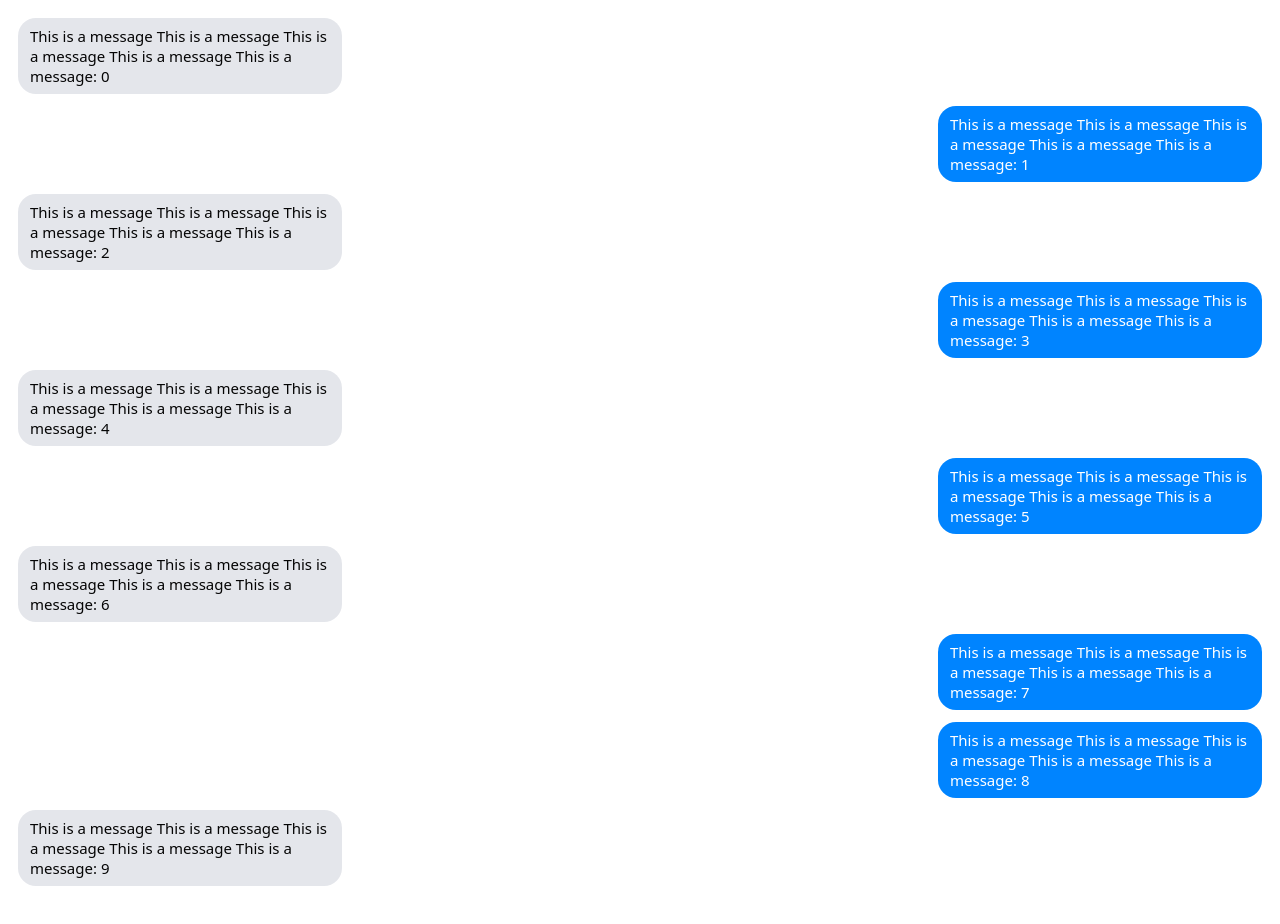
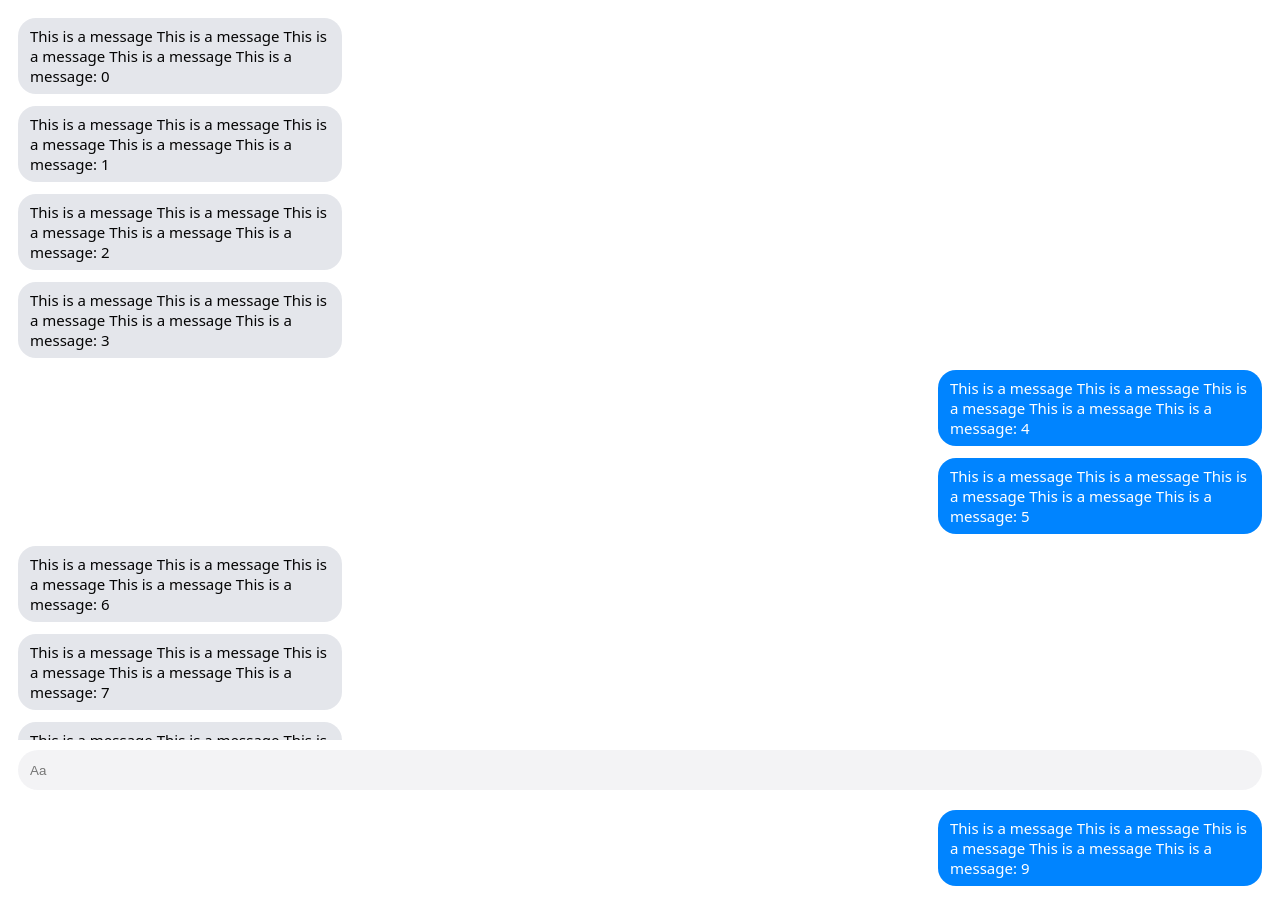
Before and after one commit to p-sun/multiplatform-chat-from-scratch, a React (Create React App) app in the folder react-web-client/: page / in a window 1280 px wide. Shown: the top 924 px of the page. Built offline with nearby package versions, Linux system fonts and the light colour scheme; the HTML template or start-up script is replaced by a standard one.

Commit message:
feat: Create InputContainer. Press enter to submit to create a new text bubble.

```diff
--- a/react-web-client/src/App.css
+++ b/react-web-client/src/App.css
@@ -7,13 +7,16 @@ body {
   --wash: #e4e6eb;
 }
 
+.conversation-panel {
+  margin: 18px;
+}
+
 .messages-list {
   flex: auto;
   display: flex;
   flex-direction: column;
   row-gap: 12px;
   font-size: 15px;
-  margin: 18px;
 }
 
 .chat-bubble-hstack {
@@ -21,10 +24,7 @@ body {
 }
 
 .chat-bubble {
-  padding-right: 12px;
-  padding-left: 12px;
-  padding-top: 8px;
-  padding-bottom: 8px;
+  padding: 8px 12px;
   border-radius: 18px;
   max-width: 300px;
 }
@@ -42,3 +42,28 @@ body {
 .chat-bubble-spacer {
   flex-grow: 1;
 }
+
+.conversation-input {
+  background-color: white;
+  color: rgb(28, 30, 33);
+  padding-top: 10px;
+  padding-bottom: 10px;
+  padding-right: 18px;
+  position: fixed;
+  bottom: 0px;
+  width: -webkit-fill-available;
+}
+
+.conversation-input .bubble {
+  border-radius: 20px;
+  background-color: rgba(134, 142, 153, 0.1);
+  padding: 8px 10px;
+}
+
+.conversation-input .text-input {
+  line-height: 20.1px;
+  border-width: 0px;
+  width: 98%;
+  outline: none;
+  background-color: transparent;
+}
--- a/react-web-client/src/App.tsx
+++ b/react-web-client/src/App.tsx
@@ -1,11 +1,18 @@
+import { useState } from 'react';
 import './App.css';
 import { Conversation } from './components/Conversation';
+import { ConvoInput } from './components/InputContainer';
 
 function App() {
-  const msgs = Array.from({ length: 10 }).map((val, i) => String(i));
+  const [msgs, setMessages] = useState(Array.from({ length: 10 }).map((val, i) => String(i)));
+  const onSubmit = (text: string) => {
+    setMessages((prevMsgs) => prevMsgs.concat(text));
+  };
   return (
-    <div className='todo-app'>
+    <div className='conversation-panel'>
       <Conversation messages={msgs} />
+      <br />
+      <ConvoInput onSubmit={onSubmit} />
     </div>
   );
 }
--- /dev/null
+++ b/react-web-client/src/Todo.css
@@ -0,0 +1,112 @@
+body {
+  background: linear-gradient(90deg, rgba(48, 16, 255, 1) 0%, rgba(100, 115, 255, 1) 100%);
+}
+
+.todo-app {
+  display: flex;
+  flex-direction: column;
+  justify-content: start;
+  width: 520px;
+  min-height: 600px;
+  background: #161a2b;
+  text-align: center;
+  margin: 128px auto;
+  border-radius: 10px;
+  padding-bottom: 32px;
+}
+
+h1 {
+  margin: 32px 0;
+  color: #fff;
+  font-size: 24px;
+}
+
+.complete {
+  text-decoration: line-through;
+  opacity: 0.4;
+}
+
+.todo-form {
+  margin-bottom: 32px;
+}
+
+.todo-input {
+  padding: 14px 32px 14px 16px;
+  border-radius: 4px 0 0 4px;
+  border: 2px solid #5d0cff;
+  outline: none;
+  width: 320px;
+  background: transparent;
+  color: #fff;
+}
+
+.todo-input::placeholder {
+  color: #e2e2e2;
+}
+
+.todo-button {
+  padding: 16px;
+  border: none;
+  border-radius: 0 4px 4px 0;
+  cursor: pointer;
+  outline: none;
+  background: linear-gradient(90deg, rgba(93, 12, 255, 1) 0%, rgba(155, 0, 250, 1) 100%);
+  color: #fff;
+  text-transform: capitalize;
+}
+
+.todo-input.edit {
+  border: 2px solid #149fff;
+}
+
+.todo-button.edit {
+  background: linear-gradient(90deg, rgba(20, 159, 255, 1) 0%, rgba(17, 122, 255, 1) 100%);
+  padding: 16px 22px;
+}
+
+.todo-container {
+  display: flex;
+  flex-direction: row;
+  position: relative;
+}
+
+.todo-row {
+  display: flex;
+  justify-content: space-between;
+  align-items: center;
+  margin: 4px auto;
+  color: #fff;
+  background: linear-gradient(90deg, rgba(255, 118, 20, 1) 0%, rgba(255, 84, 17, 1) 100%);
+
+  padding: 16px;
+  border-radius: 5px;
+  width: 90%;
+}
+
+.todo-row:nth-child(4n + 1) {
+  background: linear-gradient(90deg, rgba(93, 12, 255, 1) 0%, rgba(155, 0, 250, 1) 100%);
+}
+
+.todo-row:nth-child(4n + 2) {
+  background: linear-gradient(90deg, rgba(255, 12, 241, 1) 0%, rgba(250, 0, 135, 1) 100%);
+}
+
+.todo-row:nth-child(4n + 3) {
+  background: linear-gradient(90deg, rgba(20, 159, 255, 1) 0%, rgba(17, 122, 255, 1) 100%);
+}
+
+.icons {
+  display: flex;
+  align-items: center;
+  font-size: 24px;
+  cursor: pointer;
+}
+
+.delete-icon {
+  margin-right: 5px;
+  color: #fff;
+}
+
+.edit-icon {
+  color: #fff;
+}
--- a/react-web-client/src/components/Conversation.tsx
+++ b/react-web-client/src/components/Conversation.tsx
@@ -1,3 +1,5 @@
+import { useRef } from 'react';
+
 function ChatBubble(props: { message: string; isSelf: boolean }) {
   const { message, isSelf } = props;
 
@@ -23,10 +25,15 @@ function ChatBubble(props: { message: string; isSelf: boolean }) {
 
 export function Conversation(props: { messages: string[] }) {
   const { messages } = props;
+  const lastSpacer = useRef(null as HTMLBRElement | null);
   const msgsViews: React.ReactElement[] = [];
 
   for (const msg of messages) {
-    msgsViews.push(<ChatBubble message={msg} isSelf={Math.random() > 0.5} />);
+    msgsViews.push(
+      <ChatBubble key={Math.random() * 100000} message={msg} isSelf={Math.random() > 0.5} />
+    );
   }
+  msgsViews.push(<br key='spacer' ref={lastSpacer} />);
+  lastSpacer.current?.scrollIntoView();
   return <div className='messages-list'>{msgsViews}</div>;
 }
--- /dev/null
+++ b/react-web-client/src/components/InputContainer.tsx
@@ -0,0 +1,44 @@
+import { useRef, useState, useEffect } from 'react';
+
+export function ConvoInput(props: { onSubmit: (text: string) => void }) {
+  const inputRef = useRef(null as HTMLInputElement | null);
+  const [input, setInput] = useState('');
+
+  useEffect(() => {
+    inputRef.current?.focus();
+  });
+
+  const handleSubmit = (e: any) => {
+    e.preventDefault();
+
+    const value = inputRef.current?.value;
+    if (value) {
+      console.log('Submit: ', value);
+      props.onSubmit(value);
+    }
+    setInput('');
+  };
+
+  const handleChange = () => {
+    const value = inputRef.current?.value;
+    if (value) {
+      setInput(value);
+    }
+  };
+
+  return (
+    <form onSubmit={handleSubmit} className='conversation-input'>
+      <div className='bubble'>
+        <input
+          placeholder='Aa'
+          value={input}
+          onChange={handleChange}
+          name='text'
+          ref={inputRef}
+          className='text-input'
+          autoComplete='off'
+        />
+      </div>
+    </form>
+  );
+}
```
